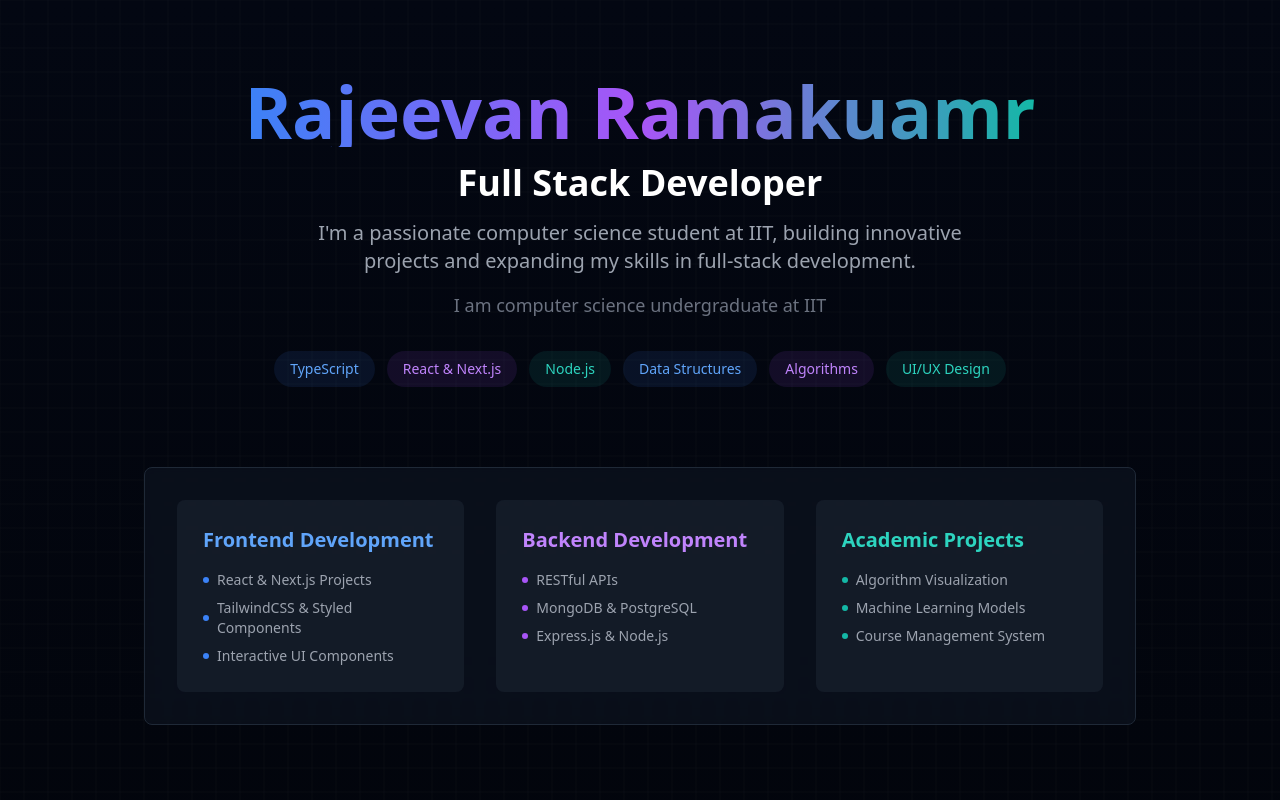
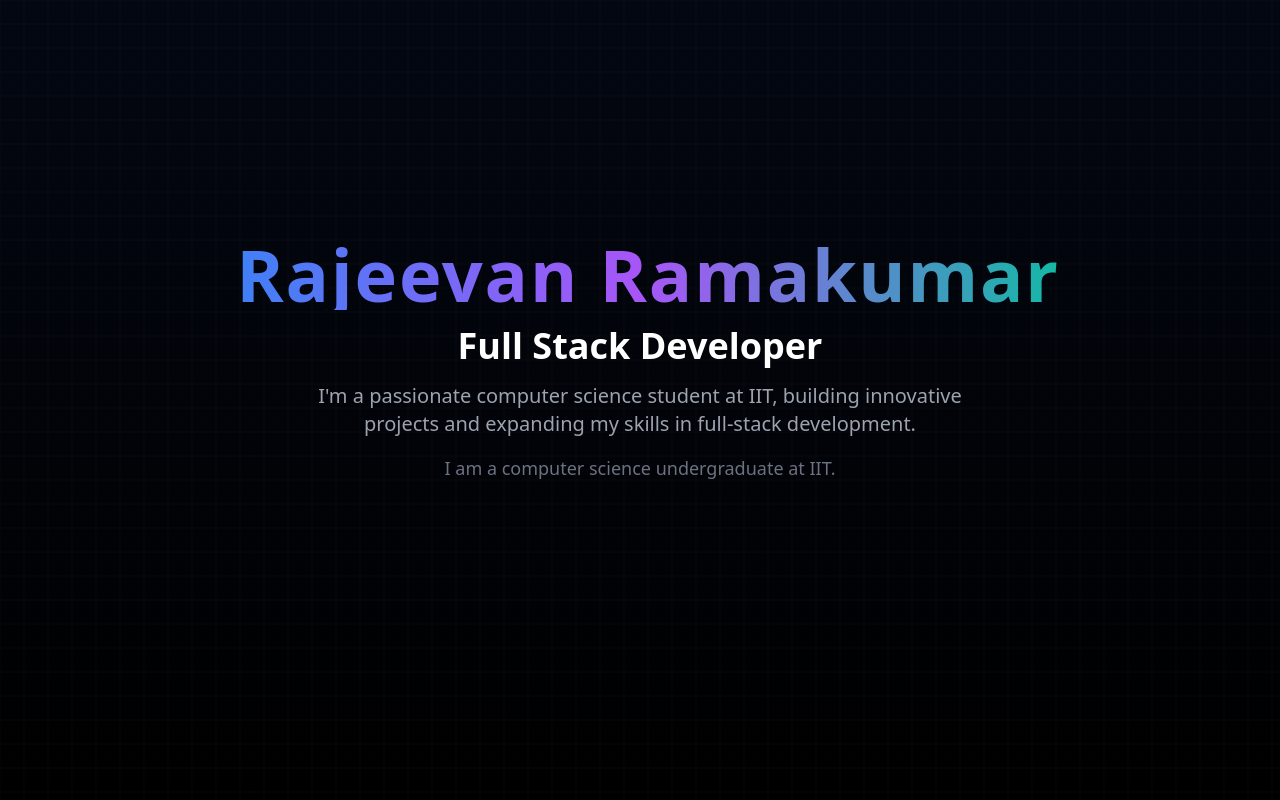
Before and after one commit to Raj162002/my-portfolio, a Next.js app: page / in a window 1280 px wide. Shown: the top 800 px of the page. Built offline with nearby package versions, Linux system fonts and the light colour scheme.

Commit message:
Just to make some thigns work

```diff
--- a/app/components/HeroSection.tsx
+++ b/app/components/HeroSection.tsx
@@ -15,115 +15,20 @@ export default function HeroSection() {
 			<div className="relative z-10 min-h-screen flex flex-col items-center justify-center px-4 pt-8 md:pt-0">
 				<motion.div initial={{ opacity: 0, y: 20 }} animate={{ opacity: 1, y: 0 }} className="text-center mb-8 md:mb-12">
 					<div className="space-y-3 md:space-y-4 mb-6 md:mb-8">
-						<h1 className="text-4xl md:text-7xl font-bold text-transparent bg-clip-text bg-gradient-to-r from-blue-500 via-purple-500 to-teal-500">
-							Rajeevan Ramakuamr
-						</h1>
+					<h1 className="inline-block text-4xl md:text-7xl font-bold text-transparent bg-clip-text bg-gradient-to-r from-blue-500 via-purple-500 to-teal-500 leading-relaxed max-w-fit tracking-wide pl-4">
+    Rajeevan Ramakumar
+</h1>
+
+
 						<h2 className="text-2xl md:text-4xl font-bold text-white">Full Stack Developer</h2>
 						<p className="text-lg md:text-xl text-gray-400 max-w-2xl mx-auto">
-						I'm a passionate computer science student at IIT, building innovative projects and expanding my skills in full-stack development.
+							I&apos;m a passionate computer science student at IIT, building innovative projects and expanding my skills in full-stack development.
 						</p>
 						<p className="text-base md:text-lg text-gray-500 max-w-2xl mx-auto">
-							I am computer science undergraduate at IIT
+							I am a computer science undergraduate at IIT.
 						</p>
 					</div>
-					<div className="flex flex-wrap justify-center gap-2 md:gap-3 mb-6 md:mb-8">
-                        <span className="px-3 md:px-4 py-1.5 md:py-2 bg-blue-500/10 rounded-full text-blue-400 text-xs md:text-sm">TypeScript</span>
-                        <span className="px-3 md:px-4 py-1.5 md:py-2 bg-purple-500/10 rounded-full text-purple-400 text-xs md:text-sm">React & Next.js</span>
-                        <span className="px-3 md:px-4 py-1.5 md:py-2 bg-teal-500/10 rounded-full text-teal-400 text-xs md:text-sm">Node.js</span>
-                        <span className="px-3 md:px-4 py-1.5 md:py-2 bg-blue-500/10 rounded-full text-blue-400 text-xs md:text-sm">Data Structures</span>
-                        <span className="px-3 md:px-4 py-1.5 md:py-2 bg-purple-500/10 rounded-full text-purple-400 text-xs md:text-sm">Algorithms</span>
-                        <span className="px-3 md:px-4 py-1.5 md:py-2 bg-teal-500/10 rounded-full text-teal-400 text-xs md:text-sm">UI/UX Design</span>
-                    </div>
 				</motion.div>
-
-				{/* Interactive System Architecture */}
-				<div className="w-full max-w-5xl mx-auto relative px-2 md:px-4">
-					<motion.div
-						initial={{ opacity: 0 }}
-						animate={{ opacity: 1 }}
-						transition={{ delay: 0.3 }}
-						className="bg-gray-900/50 backdrop-blur-sm rounded-lg border border-gray-800 p-4 md:p-8"
-					>
-						<div className="grid grid-cols-1 md:grid-cols-3 gap-4 md:gap-8">
-
-                            {/* Frontend Layer */}
-                            <div
-                                className={`p-4 md:p-6 rounded-lg transition-colors border-2 ${
-                                    selectedStack === 'frontend' ? 'bg-blue-500/20 border-blue-500/50' : 'bg-gray-800/50 hover:bg-gray-800/80 border-transparent'
-                                }`}
-                                onMouseEnter={() => setSelectedStack('frontend')}
-                                onMouseLeave={() => setSelectedStack(null)}
-                            >
-                                <h3 className="text-lg md:text-xl font-semibold mb-3 md:mb-4 text-blue-400">Frontend Development</h3>
-                                <ul className="space-y-1.5 md:space-y-2 text-xs md:text-sm text-gray-400">
-                                    <li className="flex items-center gap-2">
-                                        <div className="w-1.5 h-1.5 bg-blue-500 rounded-full" />
-                                        React & Next.js Projects
-                                    </li>
-                                    <li className="flex items-center gap-2">
-                                        <div className="w-1.5 h-1.5 bg-blue-500 rounded-full" />
-                                        TailwindCSS & Styled Components
-                                    </li>
-                                    <li className="flex items-center gap-2">
-                                        <div className="w-1.5 h-1.5 bg-blue-500 rounded-full" />
-                                        Interactive UI Components
-                                    </li>
-                                </ul>
-                            </div>
-
-                            {/* Backend Layer */}
-                            <div
-                                className={`p-4 md:p-6 rounded-lg transition-colors border-2 ${
-                                    selectedStack === 'backend' ? 'bg-purple-500/20 border-purple-500/50' : 'bg-gray-800/50 hover:bg-gray-800/80 border-transparent'
-                                }`}
-                                onMouseEnter={() => setSelectedStack('backend')}
-                                onMouseLeave={() => setSelectedStack(null)}
-                            >
-                                <h3 className="text-lg md:text-xl font-semibold mb-3 md:mb-4 text-purple-400">Backend Development</h3>
-                                <ul className="space-y-1.5 md:space-y-2 text-xs md:text-sm text-gray-400">
-                                    <li className="flex items-center gap-2">
-                                        <div className="w-1.5 h-1.5 bg-purple-500 rounded-full" />
-                                        RESTful APIs
-                                    </li>
-                                    <li className="flex items-center gap-2">
-                                        <div className="w-1.5 h-1.5 bg-purple-500 rounded-full" />
-                                        MongoDB & PostgreSQL
-                                    </li>
-                                    <li className="flex items-center gap-2">
-                                        <div className="w-1.5 h-1.5 bg-purple-500 rounded-full" />
-                                        Express.js & Node.js
-                                    </li>
-                                </ul>
-                            </div>
-
-                            {/* Academic Projects Layer */}
-                            <div
-                                className={`p-4 md:p-6 rounded-lg transition-colors border-2 ${
-                                    selectedStack === 'devops' ? 'bg-teal-500/20 border-teal-500/50' : 'bg-gray-800/50 hover:bg-gray-800/80 border-transparent'
-                                }`}
-                                onMouseEnter={() => setSelectedStack('devops')}
-                                onMouseLeave={() => setSelectedStack(null)}
-                            >
-                                <h3 className="text-lg md:text-xl font-semibold mb-3 md:mb-4 text-teal-400">Academic Projects</h3>
-                                <ul className="space-y-1.5 md:space-y-2 text-xs md:text-sm text-gray-400">
-                                    <li className="flex items-center gap-2">
-                                        <div className="w-1.5 h-1.5 bg-teal-500 rounded-full" />
-                                        Algorithm Visualization
-                                    </li>
-                                    <li className="flex items-center gap-2">
-                                        <div className="w-1.5 h-1.5 bg-teal-500 rounded-full" />
-                                        Machine Learning Models
-                                    </li>
-                                    <li className="flex items-center gap-2">
-                                        <div className="w-1.5 h-1.5 bg-teal-500 rounded-full" />
-                                        Course Management System
-                                    </li>
-                                </ul>
-                            </div>
-
-						</div>
-					</motion.div>
-				</div>
 			</div>
 		</section>
 	);
--- a/app/page.tsx
+++ b/app/page.tsx
@@ -8,8 +8,8 @@ export default function FullStackPortfolio() {
 	return (
 		<main className="min-h-screen bg-gradient-to-b from-gray-950 to-black text-white">
 			<HeroSection />
-			<ProjectsSection />
-			<ContactSection />
+			{/* <ProjectsSection />
+			<ContactSection /> */}
 		</main>
 	);
 }
```
